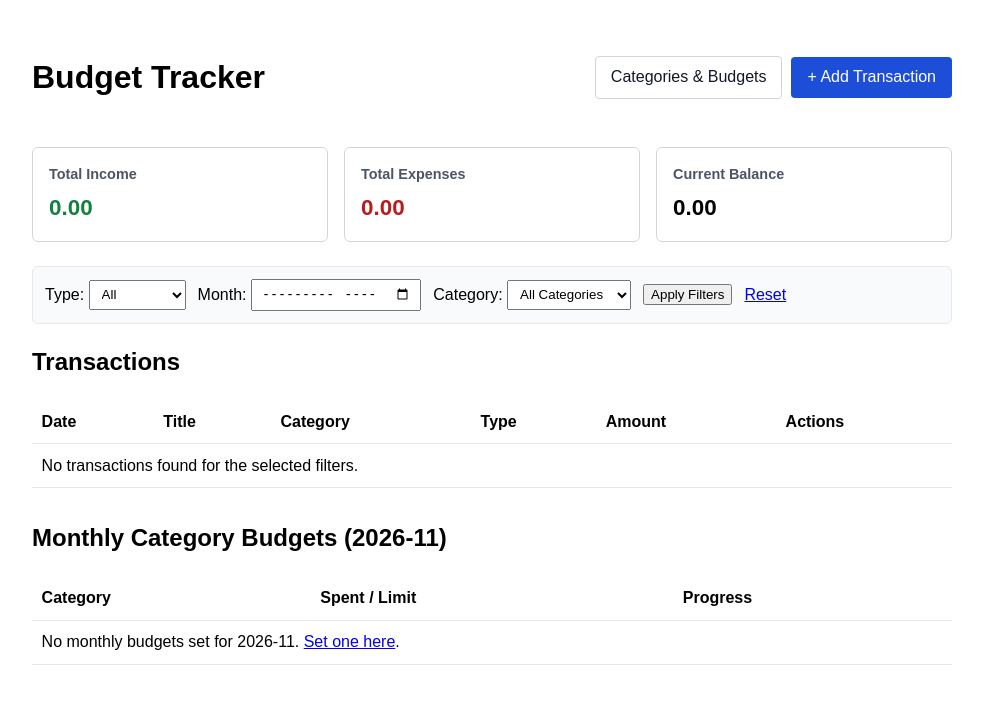
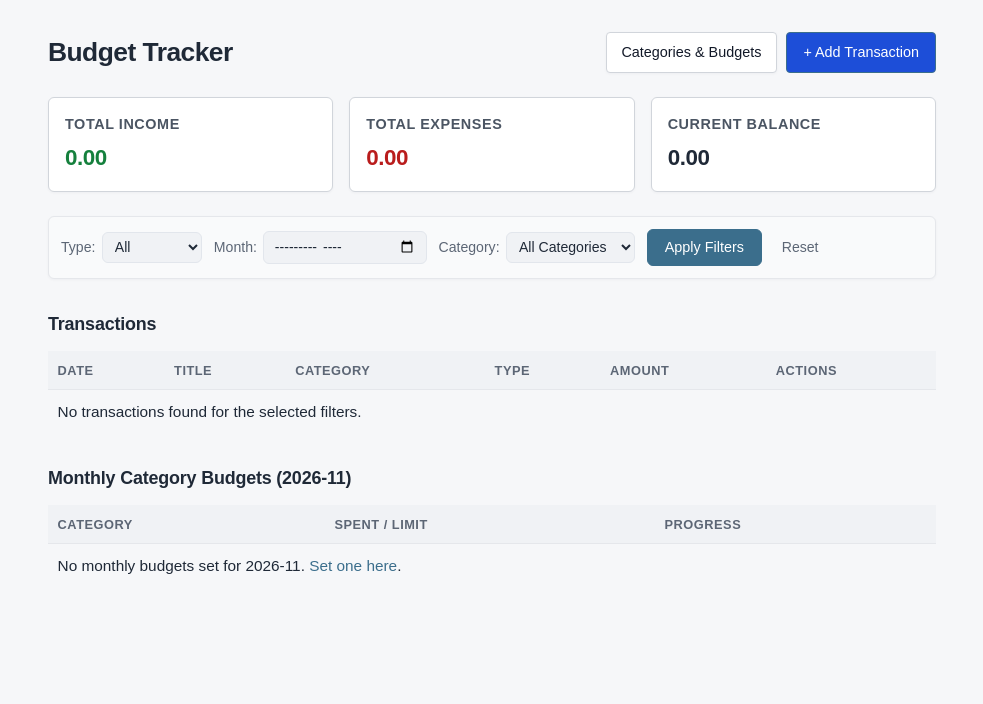
Before and after one commit to DEVINDIBMAD/Budget-Tracker, a PHP site: page / in a window 1280 px wide. Shown: the top 704 px of the page, without its empty margins (148-1131 px from the left). Run offline with PHP 8.4, Linux system fonts and the light colour scheme; data that the repository does not hold is empty.

Commit message:
css styles

```diff
--- a/public/add.php
+++ b/public/add.php
@@ -90,6 +90,7 @@ if ($_SERVER['REQUEST_METHOD'] === 'POST') {
     <meta charset="UTF-8">
     <meta name="viewport" content="width=device-width, initial-scale=1.0">
     <title>Add Transaction — Budget Tracker</title>
+    <link rel="stylesheet" href="style.css">
     <style>
         body { font-family: Arial, sans-serif; max-width: 600px; margin: 2rem auto; padding: 0 1rem; line-height: 1.5; }
         .field { margin-bottom: 1rem; }
--- a/public/edit.php
+++ b/public/edit.php
@@ -117,6 +117,7 @@ if ($_SERVER['REQUEST_METHOD'] === 'POST') {
     <meta charset="UTF-8">
     <meta name="viewport" content="width=device-width, initial-scale=1.0">
     <title>Edit Transaction — Budget Tracker</title>
+    <link rel="stylesheet" href="style.css">
     <style>
         body { font-family: Arial, sans-serif; max-width: 600px; margin: 2rem auto; padding: 0 1rem; line-height: 1.5; }
         .field { margin-bottom: 1rem; }
--- a/public/index.php
+++ b/public/index.php
@@ -126,6 +126,7 @@ $monthlyBudgets = $budgetStmt->fetchAll();
     <meta charset="UTF-8">
     <meta name="viewport" content="width=device-width, initial-scale=1.0">
     <title>Budget Tracker</title>
+    <link rel="stylesheet" href="style.css">
     <style>
         body { font-family: Arial, sans-serif; max-width: 920px; margin: 2rem auto; padding: 0 1rem; line-height: 1.5; }
         .header { display: flex; justify-content: space-between; align-items: center; margin-bottom: 1.5rem; flex-wrap: wrap; gap: 0.75rem; }
--- /dev/null
+++ b/public/style.css
@@ -0,0 +1,433 @@
+:root {
+    --bg-page: #f6f7f9;
+    --bg-surface: #ffffff;
+    --bg-subtle: #f0f2f5;
+    --text-primary: #1f2937;
+    --text-secondary: #5c6675;
+    --text-muted: #7c8798;
+    --border-color: #e2e6ec;
+    --accent: #3b6e8c;
+    --accent-hover: #2f5972;
+    --accent-soft: #eaf2f7;
+    --income: #2d7a56;
+    --income-bg: #eaf6f0;
+    --expense: #b84a39;
+    --expense-bg: #fdf0ed;
+    --danger: #b84a39;
+    --danger-hover: #99392a;
+    --radius: 10px;
+    --radius-sm: 6px;
+    --shadow-sm: 0 1px 3px rgba(15, 23, 42, 0.04);
+    --shadow-md: 0 6px 18px rgba(15, 23, 42, 0.05);
+}
+
+*,
+*::before,
+*::after {
+    box-sizing: border-box;
+}
+
+body {
+    margin: 0;
+    padding: 2.25rem 1.25rem 3.5rem;
+    font-family: "Segoe UI", system-ui, -apple-system, BlinkMacSystemFont, Roboto, sans-serif;
+    font-size: 0.96rem;
+    line-height: 1.6;
+    color: var(--text-primary);
+    background-color: var(--bg-page);
+    -webkit-font-smoothing: antialiased;
+}
+
+.container {
+    max-width: 960px;
+    margin: 0 auto;
+}
+
+.container--narrow {
+    max-width: 620px;
+}
+
+h1 {
+    margin: 0;
+    font-size: 1.65rem;
+    font-weight: 600;
+    letter-spacing: -0.02em;
+    color: var(--text-primary);
+}
+
+h2 {
+    margin: 2rem 0 0.85rem;
+    font-size: 1.12rem;
+    font-weight: 600;
+    letter-spacing: -0.01em;
+    color: var(--text-primary);
+}
+
+a {
+    color: var(--accent);
+    text-decoration: none;
+    transition: color 0.15s ease, background-color 0.15s ease, border-color 0.15s ease;
+}
+
+a:hover {
+    color: var(--accent-hover);
+}
+
+/* Top bar & navigation */
+.header {
+    display: flex;
+    justify-content: space-between;
+    align-items: center;
+    flex-wrap: wrap;
+    gap: 1rem;
+    margin-bottom: 1.75rem;
+}
+
+.nav,
+.nav-actions {
+    display: flex;
+    align-items: center;
+    flex-wrap: wrap;
+    gap: 0.65rem;
+}
+
+.nav {
+    margin-bottom: 1.25rem;
+}
+
+.nav a:not(.btn):not(.btn-secondary) {
+    font-size: 0.9rem;
+    color: var(--text-secondary);
+    padding: 0.25rem 0.4rem;
+    border-radius: var(--radius-sm);
+}
+
+.nav a:not(.btn):not(.btn-secondary):hover {
+    color: var(--text-primary);
+    background-color: var(--bg-subtle);
+}
+
+/* Buttons */
+.btn,
+.btn-secondary,
+button {
+    font-family: inherit;
+    font-size: 0.9rem;
+    font-weight: 500;
+    border-radius: var(--radius-sm);
+    cursor: pointer;
+    transition: background-color 0.15s ease, border-color 0.15s ease, color 0.15s ease, transform 0.08s ease;
+}
+
+.btn,
+button[type="submit"]:not(.btn-danger):not(.delete-btn) {
+    display: inline-flex;
+    align-items: center;
+    justify-content: center;
+    gap: 0.35rem;
+    padding: 0.58rem 1.05rem;
+    background-color: var(--accent);
+    color: #ffffff;
+    border: 1px solid var(--accent);
+}
+
+.btn:hover,
+button[type="submit"]:not(.btn-danger):not(.delete-btn):hover {
+    background-color: var(--accent-hover);
+    border-color: var(--accent-hover);
+    color: #ffffff;
+}
+
+.btn-secondary {
+    display: inline-flex;
+    align-items: center;
+    padding: 0.56rem 0.95rem;
+    background-color: var(--bg-surface);
+    color: var(--text-primary);
+    border: 1px solid var(--border-color);
+    box-shadow: var(--shadow-sm);
+}
+
+.btn-secondary:hover {
+    background-color: var(--bg-subtle);
+    border-color: #cfd6e0;
+    color: var(--text-primary);
+}
+
+.delete-btn,
+.btn-danger {
+    padding: 0.32rem 0.68rem;
+    font-size: 0.82rem;
+    background-color: transparent;
+    color: var(--danger);
+    border: 1px solid #eccbc6;
+    border-radius: var(--radius-sm);
+}
+
+.delete-btn:hover,
+.btn-danger:hover {
+    background-color: var(--expense-bg);
+    border-color: var(--danger);
+    color: var(--danger-hover);
+}
+
+button:active,
+.btn:active {
+    transform: translateY(1px);
+}
+
+/* Summary cards */
+.cards {
+    display: grid;
+    grid-template-columns: repeat(auto-fit, minmax(220px, 1fr));
+    gap: 1rem;
+    margin-bottom: 1.5rem;
+}
+
+.card {
+    background-color: var(--bg-surface);
+    border: 1px solid var(--border-color);
+    border-radius: var(--radius);
+    padding: 1.15rem 1.25rem;
+    box-shadow: var(--shadow-sm);
+}
+
+.card h2 {
+    margin: 0 0 0.4rem;
+    font-size: 0.82rem;
+    font-weight: 600;
+    text-transform: uppercase;
+    letter-spacing: 0.04em;
+    color: var(--text-secondary);
+}
+
+.card .value {
+    font-size: 1.5rem;
+    font-weight: 600;
+    letter-spacing: -0.02em;
+    font-variant-numeric: tabular-nums;
+}
+
+/* Filter bar */
+.filters {
+    display: flex;
+    align-items: center;
+    flex-wrap: wrap;
+    gap: 0.85rem;
+    background-color: var(--bg-surface);
+    border: 1px solid var(--border-color);
+    border-radius: var(--radius);
+    padding: 0.85rem 1rem;
+    margin-bottom: 1.5rem;
+    box-shadow: var(--shadow-sm);
+}
+
+.filters label {
+    display: inline-flex;
+    align-items: center;
+    gap: 0.4rem;
+    margin: 0;
+    font-size: 0.88rem;
+    font-weight: 500;
+    color: var(--text-secondary);
+}
+
+.filters select,
+.filters input[type="month"] {
+    width: auto;
+    padding: 0.4rem 0.6rem;
+    font-size: 0.88rem;
+    color: var(--text-primary);
+    background-color: var(--bg-subtle);
+    border: 1px solid var(--border-color);
+    border-radius: var(--radius-sm);
+}
+
+.filters a {
+    font-size: 0.88rem;
+    color: var(--text-secondary);
+    padding: 0.35rem 0.5rem;
+    border-radius: var(--radius-sm);
+}
+
+.filters a:hover {
+    color: var(--text-primary);
+    background-color: var(--bg-subtle);
+}
+
+/* Forms & cards */
+.grid-2 {
+    display: grid;
+    grid-template-columns: repeat(auto-fit, minmax(320px, 1fr));
+    gap: 1.25rem;
+    margin-bottom: 2rem;
+}
+
+.box,
+.form-card {
+    background-color: var(--bg-surface);
+    border: 1px solid var(--border-color);
+    border-radius: var(--radius);
+    padding: 1.35rem;
+    box-shadow: var(--shadow-sm);
+}
+
+.box h2,
+.form-card h2 {
+    margin-top: 0;
+    margin-bottom: 1rem;
+}
+
+.field {
+    margin-bottom: 1rem;
+}
+
+label {
+    display: block;
+    margin-bottom: 0.35rem;
+    font-size: 0.88rem;
+    font-weight: 500;
+    color: var(--text-secondary);
+}
+
+input[type="text"],
+input[type="number"],
+input[type="date"],
+input[type="month"],
+select {
+    width: 100%;
+    padding: 0.55rem 0.7rem;
+    font-family: inherit;
+    font-size: 0.94rem;
+    color: var(--text-primary);
+    background-color: var(--bg-surface);
+    border: 1px solid var(--border-color);
+    border-radius: var(--radius-sm);
+    transition: border-color 0.15s ease, box-shadow 0.15s ease;
+}
+
+input:focus,
+select:focus {
+    outline: none;
+    border-color: var(--accent);
+    box-shadow: 0 0 0 3px var(--accent-soft);
+}
+
+/* Tables */
+.table-wrap {
+    background-color: var(--bg-surface);
+    border: 1px solid var(--border-color);
+    border-radius: var(--radius);
+    overflow-x: auto;
+    box-shadow: var(--shadow-sm);
+}
+
+table {
+    width: 100%;
+    border-collapse: collapse;
+    font-variant-numeric: tabular-nums;
+}
+
+th {
+    padding: 0.7rem 0.9rem;
+    text-align: left;
+    font-size: 0.8rem;
+    font-weight: 600;
+    text-transform: uppercase;
+    letter-spacing: 0.04em;
+    color: var(--text-secondary);
+    background-color: var(--bg-subtle);
+    border-bottom: 1px solid var(--border-color);
+}
+
+td {
+    padding: 0.72rem 0.9rem;
+    text-align: left;
+    border-bottom: 1px solid #edf0f4;
+    vertical-align: middle;
+}
+
+tbody tr:last-child td {
+    border-bottom: none;
+}
+
+tbody tr:hover {
+    background-color: #fafbfc;
+}
+
+.actions {
+    display: inline-flex;
+    align-items: center;
+    gap: 0.65rem;
+}
+
+.edit-link {
+    font-size: 0.86rem;
+    font-weight: 500;
+    color: var(--accent);
+    padding: 0.25rem 0.45rem;
+    border-radius: var(--radius-sm);
+}
+
+.edit-link:hover {
+    background-color: var(--accent-soft);
+}
+
+/* Status colors & alerts */
+.income,
+.ok {
+    color: var(--income);
+    font-weight: 600;
+}
+
+.expense,
+.over {
+    color: var(--expense);
+    font-weight: 600;
+}
+
+.alert {
+    padding: 0.8rem 1rem;
+    margin-bottom: 1.25rem;
+    border-radius: var(--radius-sm);
+    background-color: var(--income-bg);
+    border: 1px solid #bfe3d1;
+    color: var(--income);
+    font-size: 0.9rem;
+}
+
+.alert-error,
+.errors {
+    padding: 0.8rem 1rem;
+    margin-bottom: 1.25rem;
+    border-radius: var(--radius-sm);
+    background-color: var(--expense-bg);
+    border: 1px solid #f0c8c2;
+    color: var(--expense);
+    font-size: 0.9rem;
+}
+
+.errors ul {
+    margin: 0.25rem 0 0;
+    padding-left: 1.2rem;
+}
+
+/* Budget progress bar */
+.progress-track {
+    width: 100%;
+    height: 8px;
+    background-color: var(--bg-subtle);
+    border-radius: 999px;
+    overflow: hidden;
+}
+
+.progress-fill {
+    height: 100%;
+    background-color: #4b8b6b;
+    border-radius: 999px;
+    transition: width 0.25s ease;
+}
+
+.progress-fill.over {
+    background-color: var(--expense);
+}
```
